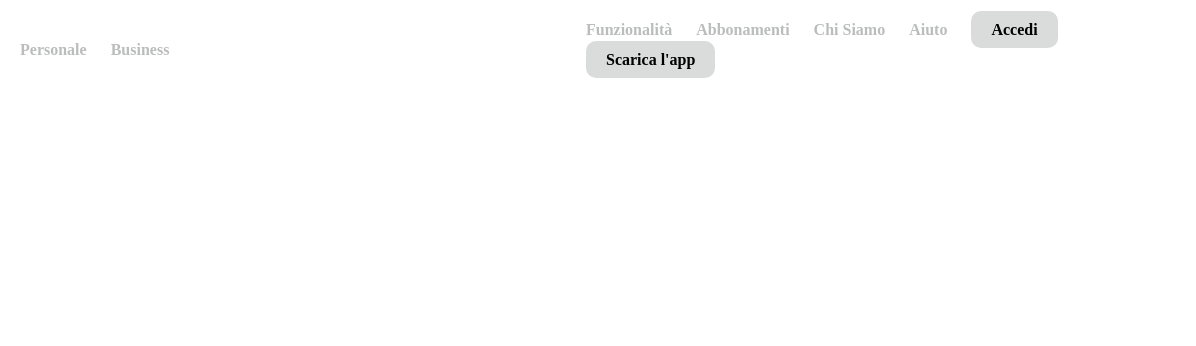
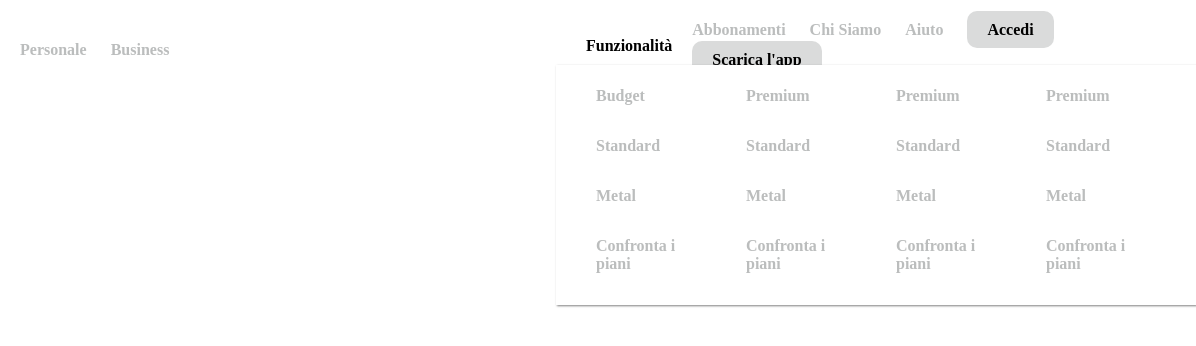
Before and after one commit to GiulioVolletti/js-html-css-revolut, a plain HTML site: page index.html in a window 1280 px wide. Both pictures are taken after a click on the link "Funzionalità". Shown: the full height of the page, 84-1280 px from the left. Drawn offline with nearby package versions, Linux system fonts and the light colour scheme.

Commit message:
commit 5

```diff
--- a/css/style.css
+++ b/css/style.css
@@ -32,6 +32,14 @@ nav a {
 }
 nav a:hover {
   color: black;
+}
+
+.nav-right div a {
+  display: inline-block;
+  padding: 2px 10px;
+  height: 30px;
+  vertical-align: middle;
+  margin: 0;
 }
 
 .nav-right ul > li {
@@ -79,3 +87,22 @@ nav a:hover {
 #aiuti .dropdown {
   right: 220px;
 }
+
+/* -------------bonus---------- */
+
+.bonus-container{
+  position: absolute;
+  top: 65px;
+  padding: 20px;
+  left: 50%;
+  display: none;
+  background-color: #FFFFFF;
+  box-shadow: 1px 1px 2px rgba(0, 0, 0, 0.5);
+}
+.bonus-container.this-active{
+  display: flex;
+}
+.bonus-container ul li {
+  display: block;
+  margin-bottom: 20px;
+}
--- a/index.html
+++ b/index.html
@@ -24,7 +24,6 @@
 
         <div class="nav-right">
           <ul>
-            <li><a href="#">Funzionalità</a></li>
             <li id="abbonamenti">
               <a href="#">Abbonamenti</a>
               <ul class="dropdown">
@@ -61,6 +60,36 @@
             <li><a href="#" class="btn">Accedi</a></li>
             <li><a href="#" class="btn">Scarica l'app</a></li>
           </ul>
+          <div class="bonus">
+            <a href="#">Funzionalità</a>
+            <div class="bonus-container">
+              <ul >
+                <li><a href="#"> Budget</a> </li>
+                <li><a href="#"> Standard </a> </li>
+                <li><a href="#"> Metal </a> </li>
+                <li><a href="#"> Confronta i piani </a> </li>
+              </ul>
+              <ul >
+                <li><a href="#"> Premium</a> </li>
+                <li><a href="#"> Standard </a> </li>
+                <li><a href="#"> Metal </a> </li>
+                <li><a href="#"> Confronta i piani </a> </li>
+              </ul>
+              <ul>
+                <li><a href="#"> Premium</a> </li>
+                <li><a href="#"> Standard </a> </li>
+                <li><a href="#"> Metal </a> </li>
+                <li><a href="#"> Confronta i piani </a> </li>
+              </ul>
+              <ul>
+                <li><a href="#"> Premium</a> </li>
+                <li><a href="#"> Standard </a> </li>
+                <li><a href="#"> Metal </a> </li>
+                <li><a href="#"> Confronta i piani </a> </li>
+              </ul>
+            </div>
+
+          </div>
 
         </div>
       </nav>
--- a/js/script.js
+++ b/js/script.js
@@ -17,5 +17,20 @@ $( document ).ready(
            $("a").removeClass("this-active")
       }
     )
+
+    $(".bonus").mouseenter(
+      function(){
+        console.log($(this).children().hasClass("bonus-container"));
+        if ($(this).children().hasClass("bonus-container") == true) {
+          $(this).children().toggleClass("this-active")
+        }
+      }
+    )
+      $(".bonus-container").mouseleave(
+        function(){
+           $(".bonus-container").removeClass("this-active")
+           $("a").removeClass("this-active")
+      }
+    )
   }
 )
```
